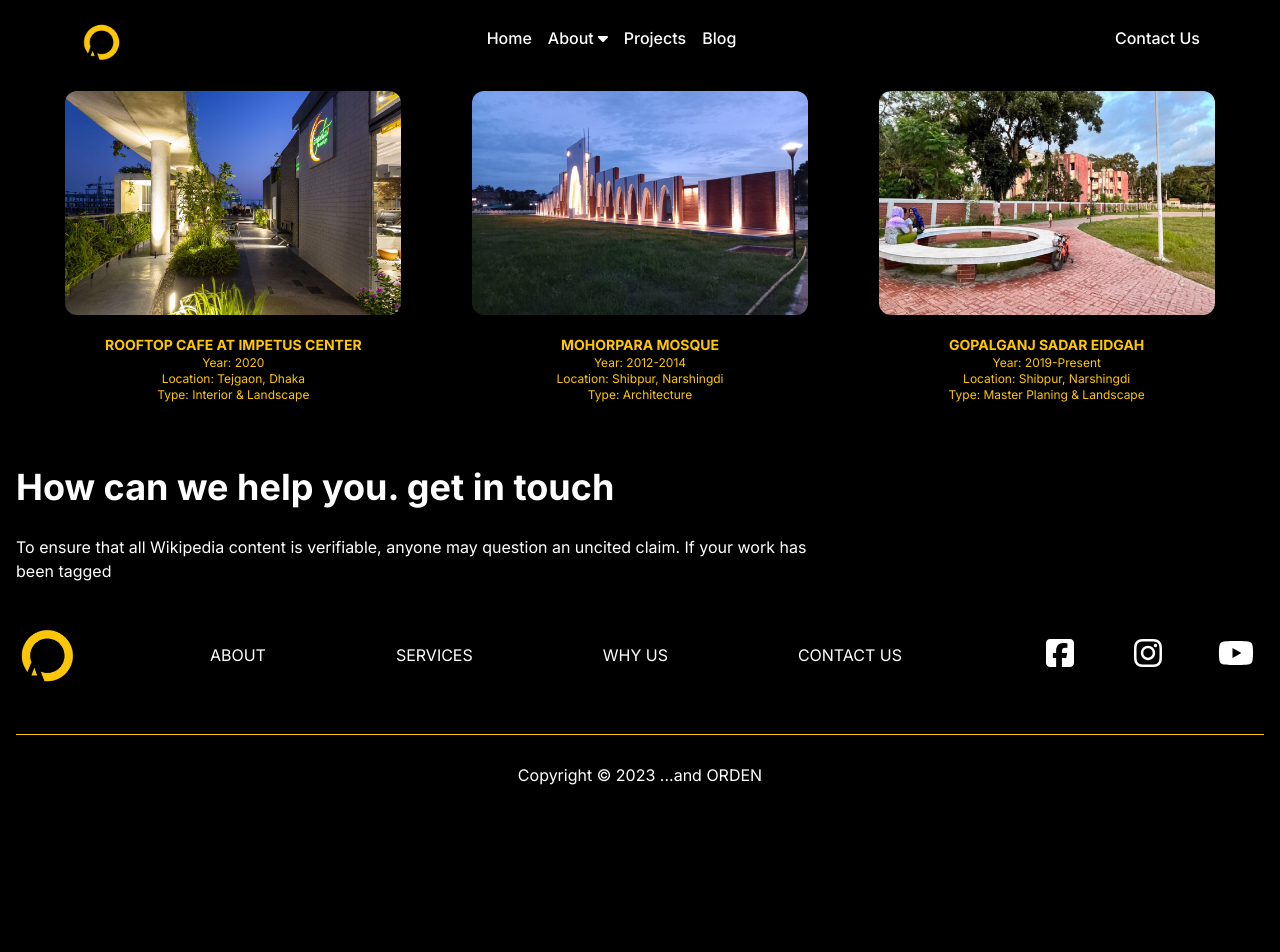
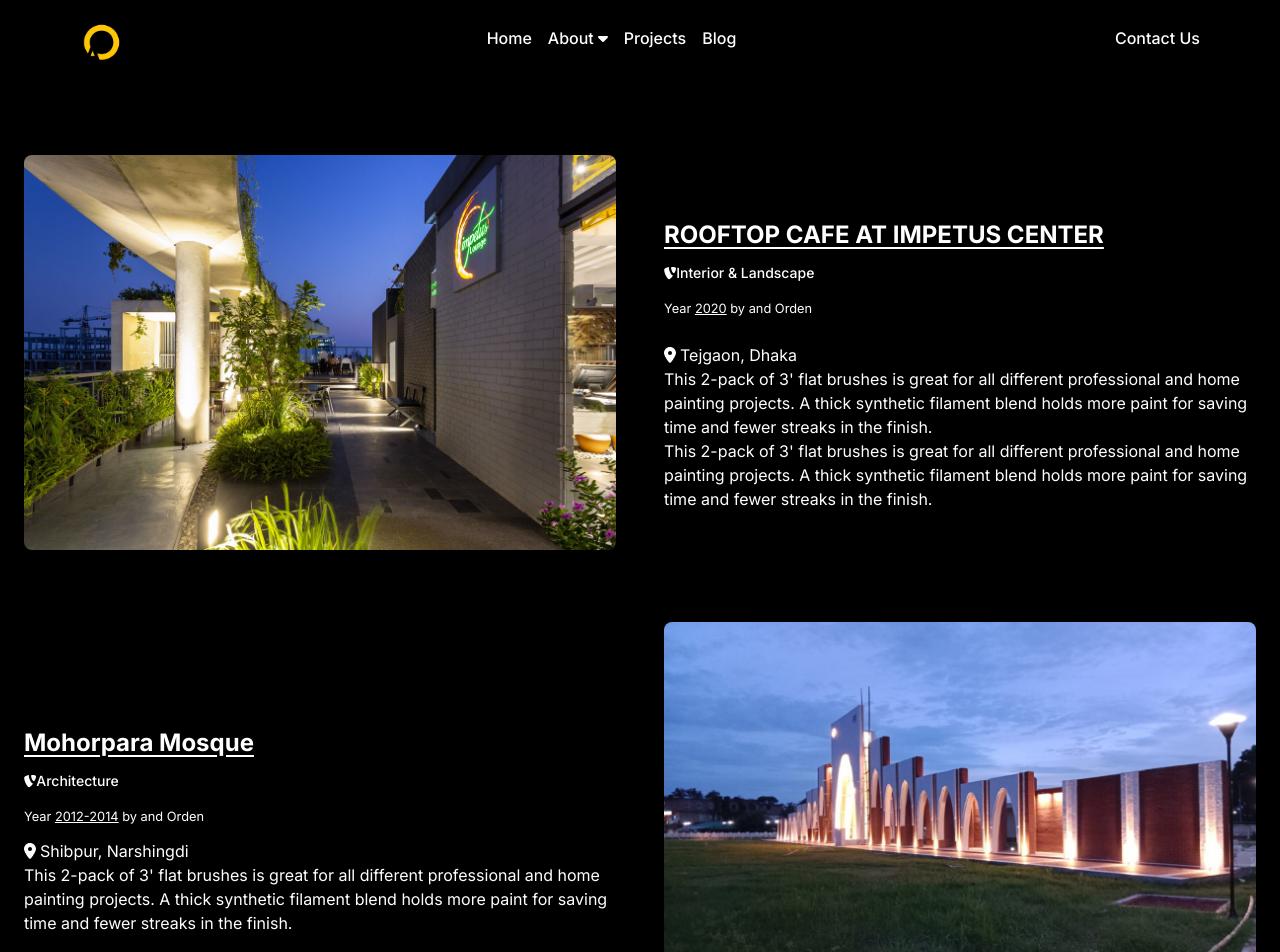
Before and after one commit to Marjan-Binta-Aziz/andOrden, a Next.js app: page /projects in a window 1280 px wide. Shown: the top 952 px of the page. Before the commit the page ends 815 px from the top, so only its background shows below. Built offline with nearby package versions, Linux system fonts and the light colour scheme.

Commit message:
projectDesign

```diff
--- a/src/app/projects/page.jsx
+++ b/src/app/projects/page.jsx
@@ -1,31 +1,93 @@
 'use client';
 import React from 'react';
 import projects from '../pages/projectData';
-import Image from 'next/image';
-import {motion, AnimatePresence} from 'framer-motion';
+import { AnimatePresence } from 'framer-motion';
+import { FontAwesomeIcon } from '@fortawesome/react-fontawesome';
+import { faTypo3 } from '@fortawesome/free-brands-svg-icons';
+import { faLocationDot } from '@fortawesome/free-solid-svg-icons';
+
 
 function Projects() {
   return (
     <AnimatePresence>
-      <div className="grid justify-items-center lg:grid-cols-3 gap-5 md:grid-cols-3 sm:grid-cols-1 px-10 py-4 text-center w-full">
-        {projects.map((project) => (
-          <>
-            <div className="h-full">
-              <div className="card-body text-center">
-                <a href="../singleProject">
-                  <img src={project.img} alt="projects" className="h-56 rounded-xl w-full" />
-                </a>
-                <div className="text-copper px-9 py-5">
-                  <h2 className="text-center text-sm font-bold uppercase">{project.name}</h2>
-                  <h2 className="text-center text-xs">Year: {project.year}</h2>
+      <div className="container mx-auto md:px-6 p-20">
+        {projects.map((project) => {
+          if (((project.id) % 2 == 0)) {
+            console.log(project.id);
+            return (
+              <div className="mb-12 grid items-center gap-x-6 md:grid-cols-2 xl:gap-x-12">
+                <div className="mb-6 md:order-2 md:mb-0">
+                  <div className="relative mb-6 overflow-hidden rounded-lg bg-cover bg-no-repeat shadow-lg dark:shadow-black/20"
+                  >
+                    <img src={project.img} className="w-full" alt="Louvre" />
+                    <a href="../singleProject">
+                      <div
+                        className="absolute top-0 right-0 bottom-0 left-0 h-full w-full overflow-hidden bg-fixed opacity-0 transition duration-300 ease-in-out hover:opacity-100 bg-[hsla(0,0%,98.4%,.15)]">
+                      </div>
+                    </a>
+                  </div>
+                </div>
 
-                  <p className="text-xs">Location: {project.location}</p>
-                  <p className="text-xs">Type: {project.type}</p>
+                <div className="md:order-1">
+                  <h3 className="mb-3 text-2xl font-bold underline underline-offset-4">{project.name}</h3>
+                  <div
+                    className="mb-3 flex items-center justify-center text-sm font-medium text-primary dark:text-primary-400 md:justify-start">
+                    <FontAwesomeIcon icon={faTypo3}/>
+                    {project.type}
+                  </div>
+                  <p className="mb-3 text-neutral-400 dark:text-neutral-300">
+                    <small>Year <u>{project.year}</u> by
+                      <a href="#!"> and Orden</a></small>
+                  </p>
+                  <p className="text-neutral-400 dark:text-neutral-300">
+                  <FontAwesomeIcon icon={faLocationDot} className='mr-1'/>
+                  {project.location}
+                  </p>
+                  <p className="text-neutral-400 dark:text-neutral-300">
+                  {project.description}
+                  </p>
                 </div>
               </div>
+            )
+          } else {
+            return (
+              <div className="mb-12 grid items-center gap-x-6 md:grid-cols-2 xl:gap-x-12">
+              <div className="mb-6 md:mb-0">
+                <div className="relative mb-6 overflow-hidden rounded-lg bg-cover bg-no-repeat shadow-lg dark:shadow-black/20">
+                  <img src={project.img} className="w-full" alt="Louvre" />
+                  <a href="../singleProject">
+                    <div
+                      className="absolute top-0 right-0 bottom-0 left-0 h-full w-full overflow-hidden bg-fixed opacity-0 transition duration-300 ease-in-out hover:opacity-100 bg-[hsla(0,0%,98.4%,.15)]">
+                    </div>
+                  </a>
+                </div>
+              </div>
+
+              <div>
+                <h3 className="mb-3 text-2xl font-bold underline underline-offset-4">{project.name}</h3>
+                <div
+                  className="mb-3 flex items-center justify-center text-sm font-medium text-danger dark:text-danger-500 md:justify-start">
+                 <FontAwesomeIcon icon={faTypo3}/>
+                  {project.type}
+                </div>
+                <p className="mb-6 text-neutral-400 dark:text-neutral-300">
+                  <small>Year <u>{project.year}</u> by
+                    <a href="#!"> and Orden</a></small>
+                </p>
+                <p className="text-neutral-400 dark:text-neutral-300">
+                <FontAwesomeIcon icon={faLocationDot} className='mr-1'/>
+                {project.location}
+                </p>
+                <p className="text-neutral-500 dark:text-neutral-300">
+                {project.description}
+                </p> <p className="text-neutral-500 dark:text-neutral-300">
+                {project.description}
+                </p>
+              </div>
             </div>
-          </>
-        ))}
+            )
+          }
+        })}
       </div>
     </AnimatePresence>
   );
```
